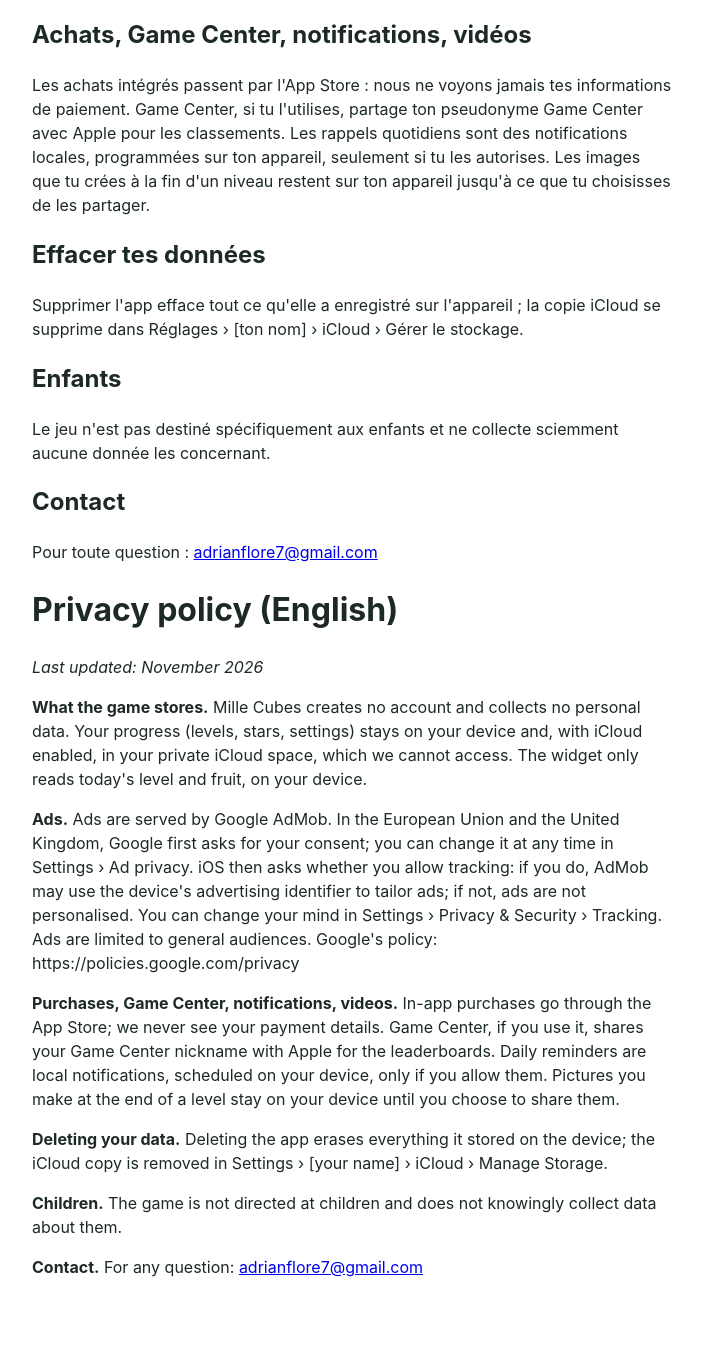
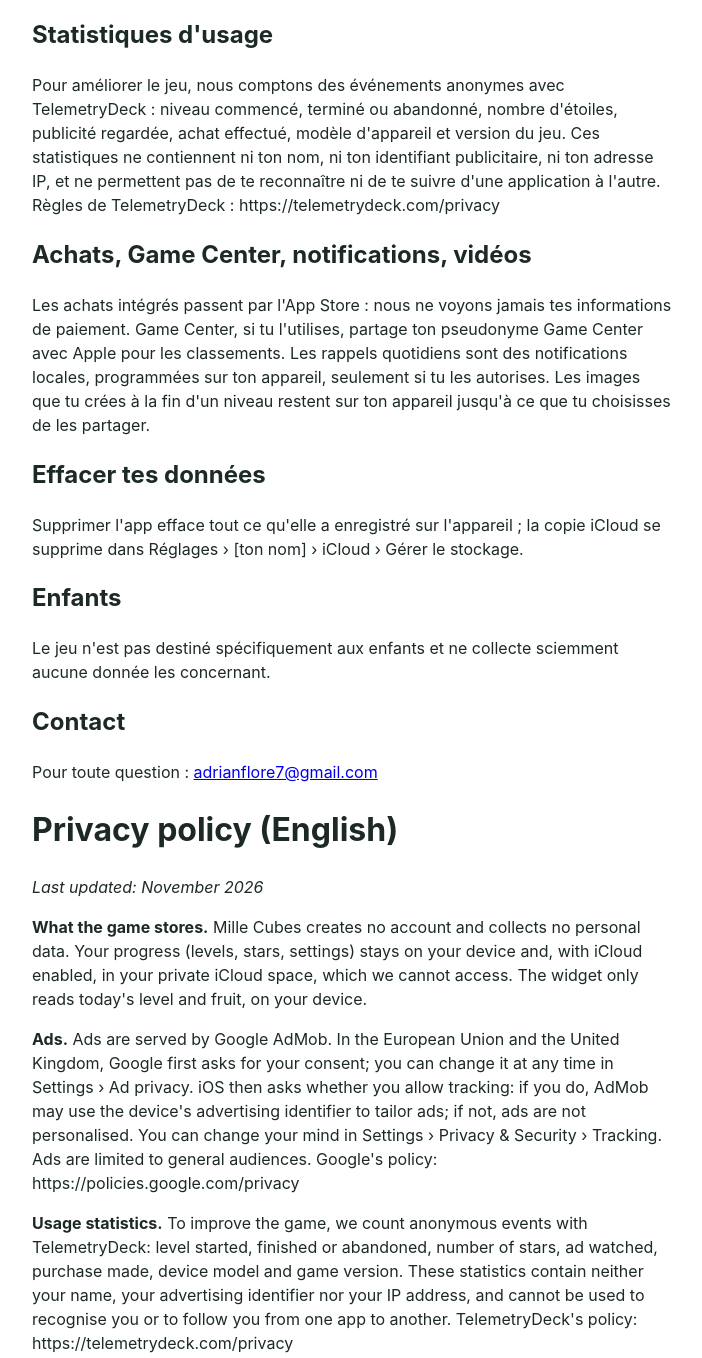
Before and after one commit to Nstark1/Nstark1.github.io, a plain HTML site: page privacy.html in a window 1280 px wide. Shown: the part 560-1918 px from the top of the page, without its empty margins (288-990 px from the left). Before the commit the page ends 1863 px from the top, so only its background shows below. Drawn offline with Linux system fonts and the light colour scheme.

Commit message:
Politique de confidentialité : statistiques d'usage anonymes (TelemetryDeck)

```diff
--- a/privacy.html
+++ b/privacy.html
@@ -6,6 +6,8 @@
 <p>Mille Cubes ne crée pas de compte et ne collecte aucune donnée personnelle. Ta progression (niveaux, étoiles, réglages) reste sur ton appareil et, si iCloud est activé, dans ton espace iCloud privé, auquel nous n'avons pas accès. Le widget lit seulement le niveau et le fruit du jour, sur ton appareil.</p>
 <h2>Publicités</h2>
 <p>Les publicités sont fournies par Google AdMob. Dans l'Union européenne et au Royaume-Uni, Google te demande d'abord ton consentement ; tu peux le modifier à tout moment dans Réglages › Confidentialité des pubs. iOS te demande ensuite si tu autorises le suivi : si tu acceptes, AdMob peut utiliser l'identifiant publicitaire de l'appareil pour adapter les publicités ; si tu refuses, les publicités ne sont pas personnalisées. Tu peux changer d'avis dans Réglages › Confidentialité et sécurité › Suivi. Les publicités sont limitées au tout public. Règles de Google : https://policies.google.com/privacy</p>
+<h2>Statistiques d'usage</h2>
+<p>Pour améliorer le jeu, nous comptons des événements anonymes avec TelemetryDeck : niveau commencé, terminé ou abandonné, nombre d'étoiles, publicité regardée, achat effectué, modèle d'appareil et version du jeu. Ces statistiques ne contiennent ni ton nom, ni ton identifiant publicitaire, ni ton adresse IP, et ne permettent pas de te reconnaître ni de te suivre d'une application à l'autre. Règles de TelemetryDeck : https://telemetrydeck.com/privacy</p>
 <h2>Achats, Game Center, notifications, vidéos</h2>
 <p>Les achats intégrés passent par l'App Store : nous ne voyons jamais tes informations de paiement. Game Center, si tu l'utilises, partage ton pseudonyme Game Center avec Apple pour les classements. Les rappels quotidiens sont des notifications locales, programmées sur ton appareil, seulement si tu les autorises. Les images que tu crées à la fin d'un niveau restent sur ton appareil jusqu'à ce que tu choisisses de les partager.</p>
 <h2>Effacer tes données</h2>
@@ -19,6 +21,7 @@
 <p><em>Last updated: November 2026</em></p>
 <p><strong>What the game stores.</strong> Mille Cubes creates no account and collects no personal data. Your progress (levels, stars, settings) stays on your device and, with iCloud enabled, in your private iCloud space, which we cannot access. The widget only reads today's level and fruit, on your device.</p>
 <p><strong>Ads.</strong> Ads are served by Google AdMob. In the European Union and the United Kingdom, Google first asks for your consent; you can change it at any time in Settings › Ad privacy. iOS then asks whether you allow tracking: if you do, AdMob may use the device's advertising identifier to tailor ads; if not, ads are not personalised. You can change your mind in Settings › Privacy &amp; Security › Tracking. Ads are limited to general audiences. Google's policy: https://policies.google.com/privacy</p>
+<p><strong>Usage statistics.</strong> To improve the game, we count anonymous events with TelemetryDeck: level started, finished or abandoned, number of stars, ad watched, purchase made, device model and game version. These statistics contain neither your name, your advertising identifier nor your IP address, and cannot be used to recognise you or to follow you from one app to another. TelemetryDeck's policy: https://telemetrydeck.com/privacy</p>
 <p><strong>Purchases, Game Center, notifications, videos.</strong> In-app purchases go through the App Store; we never see your payment details. Game Center, if you use it, shares your Game Center nickname with Apple for the leaderboards. Daily reminders are local notifications, scheduled on your device, only if you allow them. Pictures you make at the end of a level stay on your device until you choose to share them.</p>
 <p><strong>Deleting your data.</strong> Deleting the app erases everything it stored on the device; the iCloud copy is removed in Settings › [your name] › iCloud › Manage Storage.</p>
 <p><strong>Children.</strong> The game is not directed at children and does not knowingly collect data about them.</p>
```
